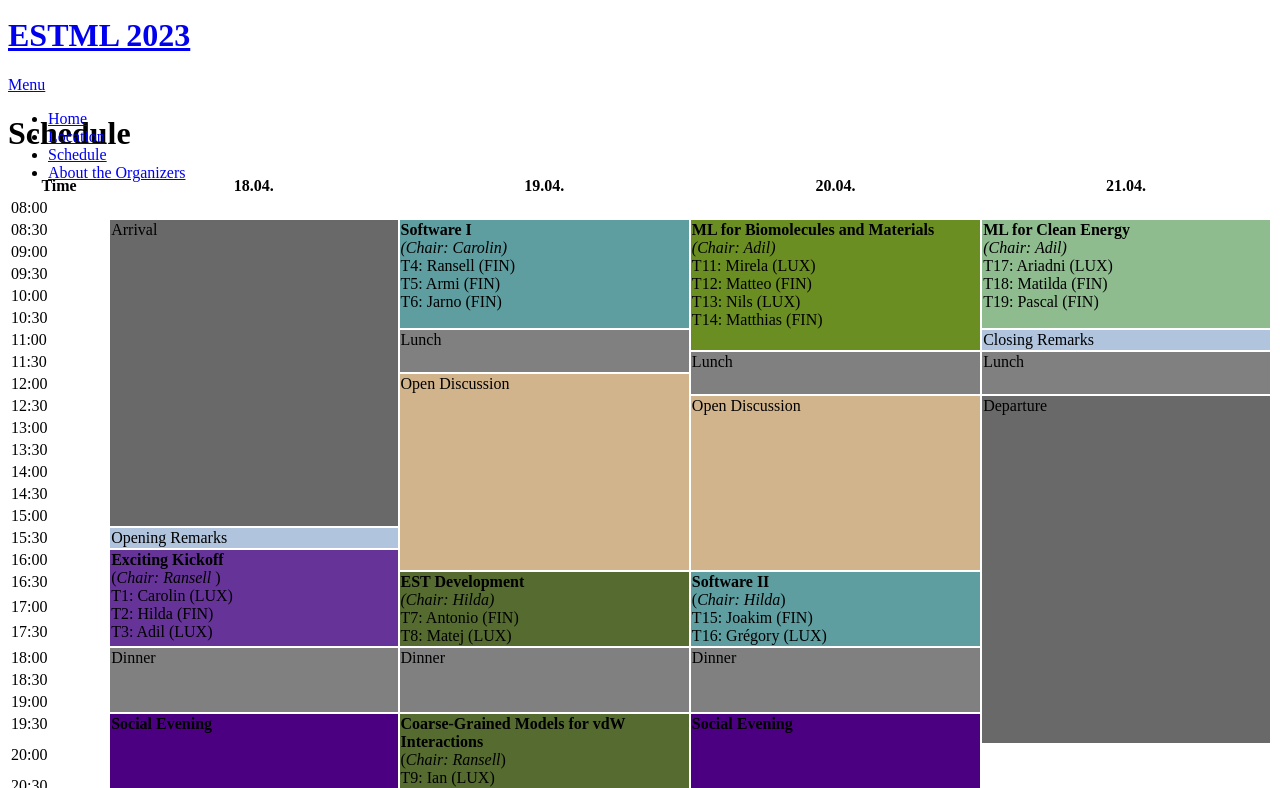
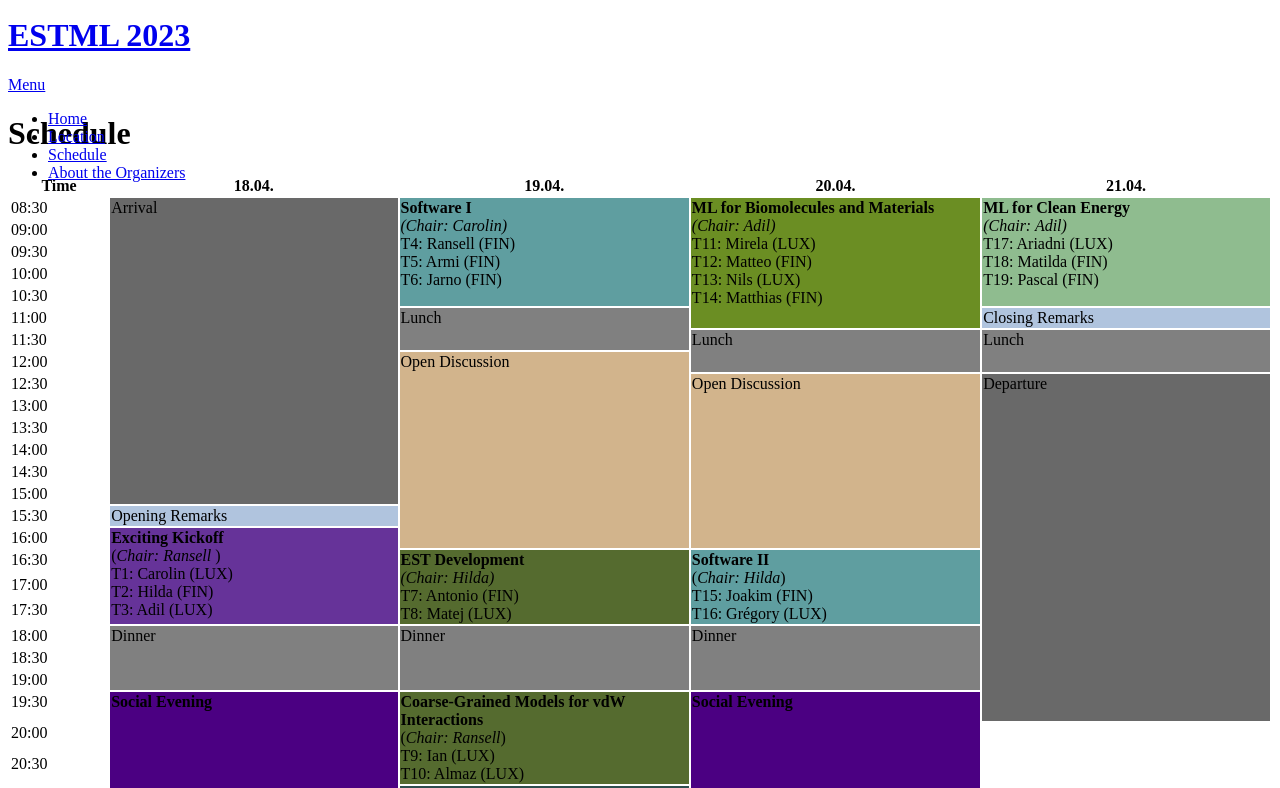
Before and after one commit to ESTML/ESTML.github.io, a Jekyll site: the page built from schedule.html, in a window 1280 px wide and 900 px high, cut to the strip 112-900 px from the top of the window. Built offline with Jekyll 4.4.1, drawn with Linux system fonts in a browser that asks for light colours; nearby versions of some CDN libraries.

Commit message:
Update schedule.html

```diff
--- a/schedule.html
+++ b/schedule.html
@@ -13,9 +13,7 @@ title: Schedule and Participants
   <th> 20.04. </th>
   <th> 21.04. </th>
 </tr>
-<tr VALIGN=TOP>
-  <td> 08:00 </td>
-</tr>
+
 <tr VALIGN=TOP>
   <td> 08:30 </td>
   <td rowspan="14" width=300 style="background-color: DimGray;"> Arrival </td>
```
